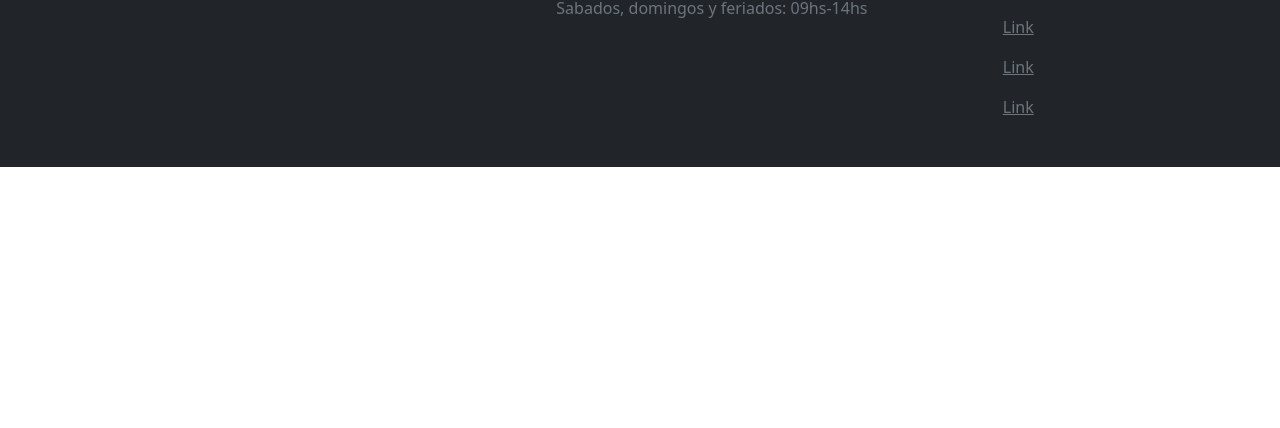
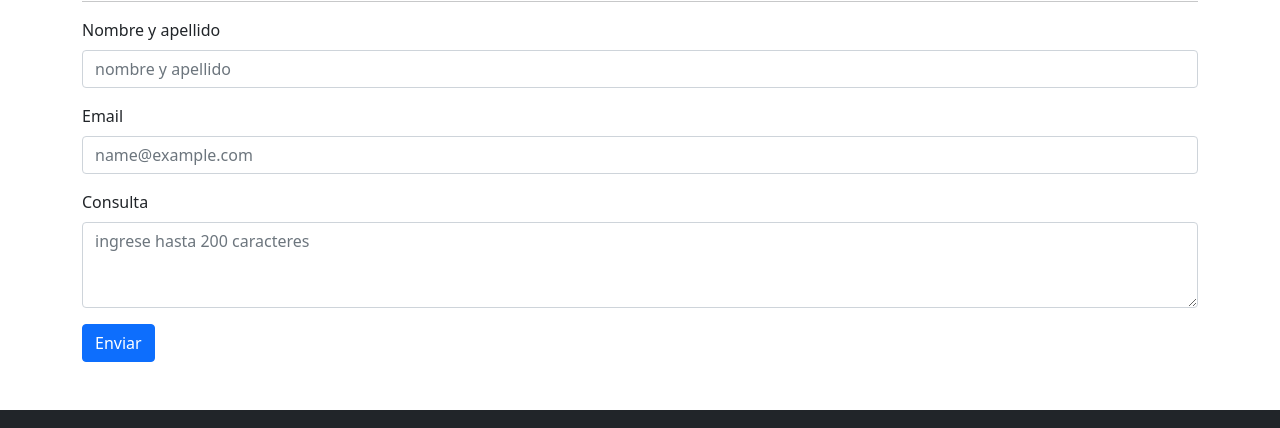
Before and after one commit to JuanMeni/panaderiaCoscu, a plain HTML site: page pages/contacto.html in a window 1280 px wide. Shown: the part 242-670 px from the top of the page. Drawn offline with Linux system fonts and the light colour scheme.

Commit message:
modifique la pagina de contacto

```diff
--- a/pages/contacto.html
+++ b/pages/contacto.html
@@ -55,7 +55,25 @@
         </div>
       </nav>
     </header>
-    <main></main>
+    <main class="container my-5">
+      <h1 class="display-1">Contactenos</h1>
+      <hr>
+      <form>
+        <div class="mb-3">
+          <label for="nombreApellido" class="form-label">Nombre y apellido</label>
+          <input type="test" class="form-control" id="nombreApellido" placeholder="nombre y apellido" required maxlength="50" minlength="3">
+        </div>
+        <div class="mb-3">
+          <label for="nombreA" class="form-label">Email</label>
+          <input type="email" class="form-control" id="email" placeholder="name@example.com" required maxlength="100" minlength="5">
+        </div>
+        <div class="mb-3">
+          <label for="consulta" class="form-label">Consulta</label>
+          <textarea class="form-control" id="consulta" rows="3" placeholder="ingrese hasta 200 caracteres" required maxlength="200" minlength="5"></textarea>
+        </div>
+        <button class="btn btn-primary" type="submit">Enviar</button>
+      </form>
+    </main>
     <footer class="text-center text-lg-start bg-dark text-muted">
         <section class="container-fluid">
           <div class="container text-center text-md-start mt-5 p-2">
@@ -97,5 +115,6 @@
           </div>
         </section>
       </footer>
+      <script src="../js/bootstrap.min.js"></script>
 </body>
 </html>
```
